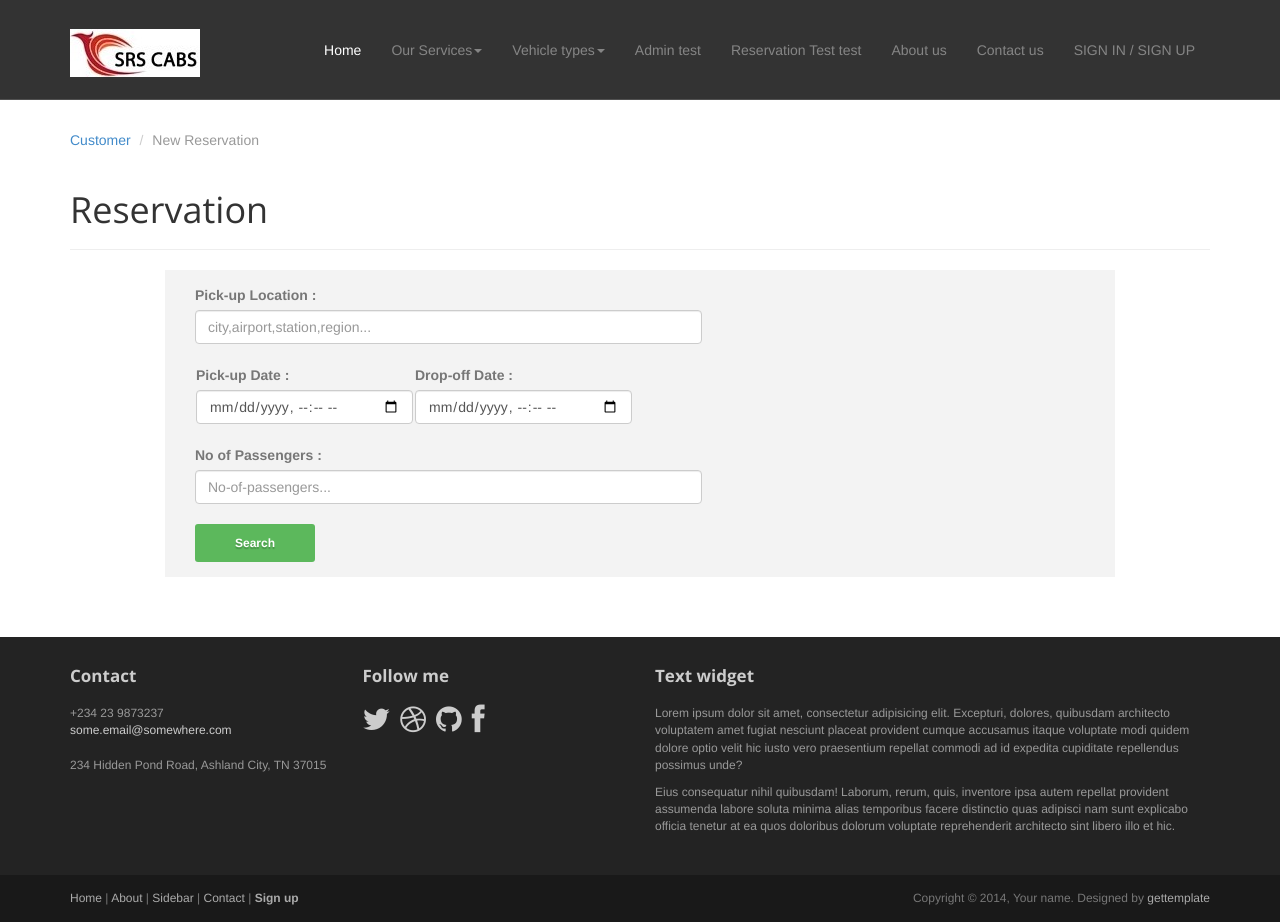
After one commit to lnash94/SRScab, a CodeIgniter app: page /srscabs/users/customerbooking in a window 1280 px wide. The commit adds this page. Run offline with CodeIgniter, Linux system fonts and the light colour scheme; some libraries are stand-ins or nearby versions.

Commit message:
Reservation form linked to Customer

```diff
--- a/application/controllers/Users.php
+++ b/application/controllers/Users.php
@@ -54,6 +54,11 @@ class  Users extends CI_Controller{
             $this->load->view('Admin/addvehicle',array('path'=>'empty.png'));
             $this->load->view('template/footer');
 	}
+    public function customerbooking(){
+            $this->load->view('template/header');
+            $this->load->view('Customer/reservation',array('path'=>'empty.png'));
+            $this->load->view('template/footer');
+    }
 
     //check if email exists
     public function check_email_exists($username)
--- /dev/null
+++ b/application/views/Customer/reservation.php
@@ -0,0 +1,41 @@
+<div style="margin-top: 100px;"></div>
+<div  class="container">
+
+		<ol class="breadcrumb">
+			<li><a href="index.html">Customer</a></li>
+			<li class="active">New Reservation</li>
+		</ol>
+		<header class="page-header" id="pheader">
+					<h1 class="page-title">Reservation</h1>
+		</header>
+			<div id="newreservationform" class="col-md-10 col-md-offset-1">
+				<div class="col-md-7">
+
+					<label>Pick-up Location :</label>
+					<input type="text" class="form-control" name="location" id="location" placeholder="city,airport,station,region..." required></br>
+
+					<table>
+					<tr>
+					<td>
+					<label>Pick-up Date :</label>
+					<input type="datetime-local" name="pickupdate" id="pickupdate" class="form-control" required></br>
+					</td>
+					<td>
+					<label>Drop-off Date :</label>
+					<input type="datetime-local" name="dropoffdate" id="dropoffdate" class="form-control" required></br>
+					</td>
+					</tr>
+					</table>
+
+
+					<label>No of Passengers :</label>
+					<input type="text" class="form-control" name="passengers" id="passengers" placeholder="No-of-passengers..." required></br>
+
+					<button type="button" class="btn btn-success btn-xs" id="submitbtn">Search</button>
+
+					</div><!-- colmd7 -->
+				</div><!-- div id -->
+		</div><!-- container -->
+
+</body>
+</html>
--- a/application/views/template/header.php
+++ b/application/views/template/header.php
@@ -57,6 +57,7 @@
                     </ul>
                 </li>
                 <li><a href="<?php echo base_url();?>users/adminlogin">Admin test</a></li>
+                <li><a href="<?php echo base_url();?>users/customerbooking">Reservation Test test</a></li>
                 <li><a href="<?php echo base_url();?>about">About us</a></li>
                 <li><a href="<?php echo base_url();?>contact">Contact us</a></li>
                 <li><a href="<?php echo site_url('users/login') ?>" onclick="document.getElementById('id01').style.display='block'" style="width:auto;">SIGN IN / SIGN UP</a></li>
--- a/assets/css/style.css
+++ b/assets/css/style.css
@@ -39,6 +39,13 @@
 	background-color: #F3F3F3;
 	padding: 15px;
 }
+
+#newreservationform{
+  background-color: #F3F3F3;
+  padding: 15px;
+}
+
+
 .switch {
   position: absolute;
   display: inline-block;
```
